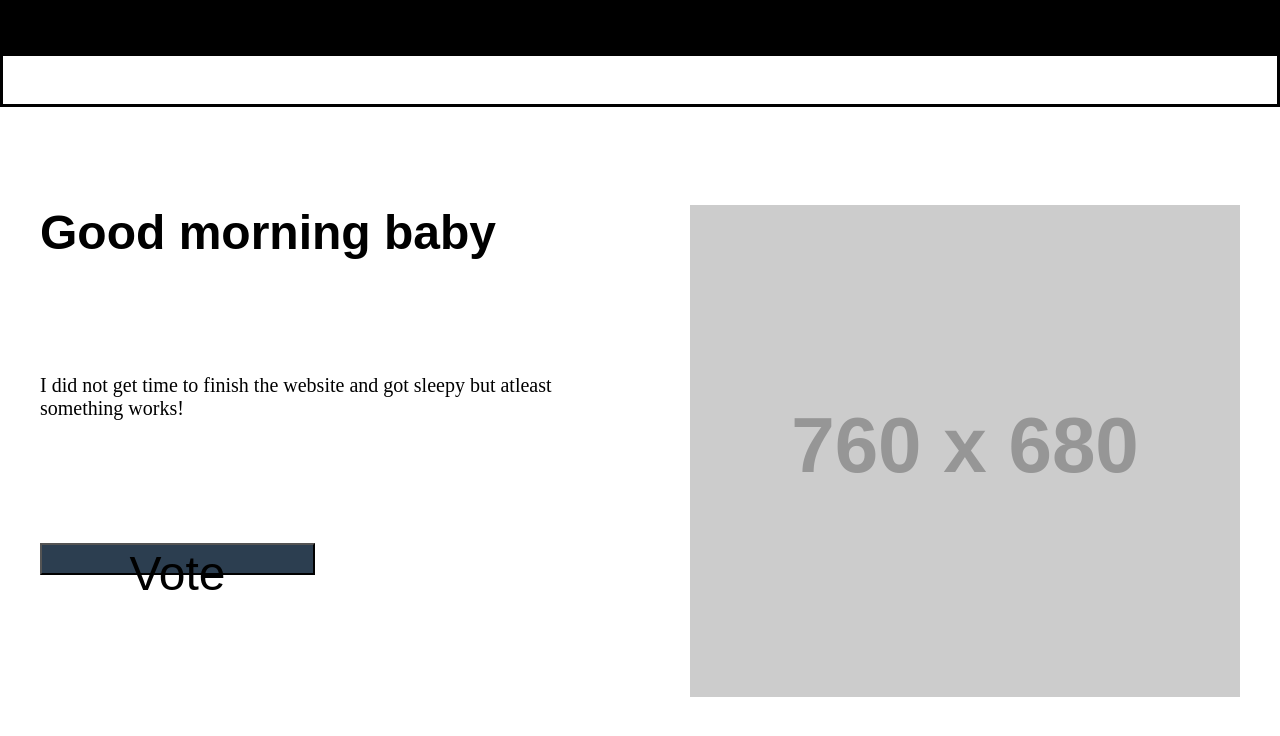
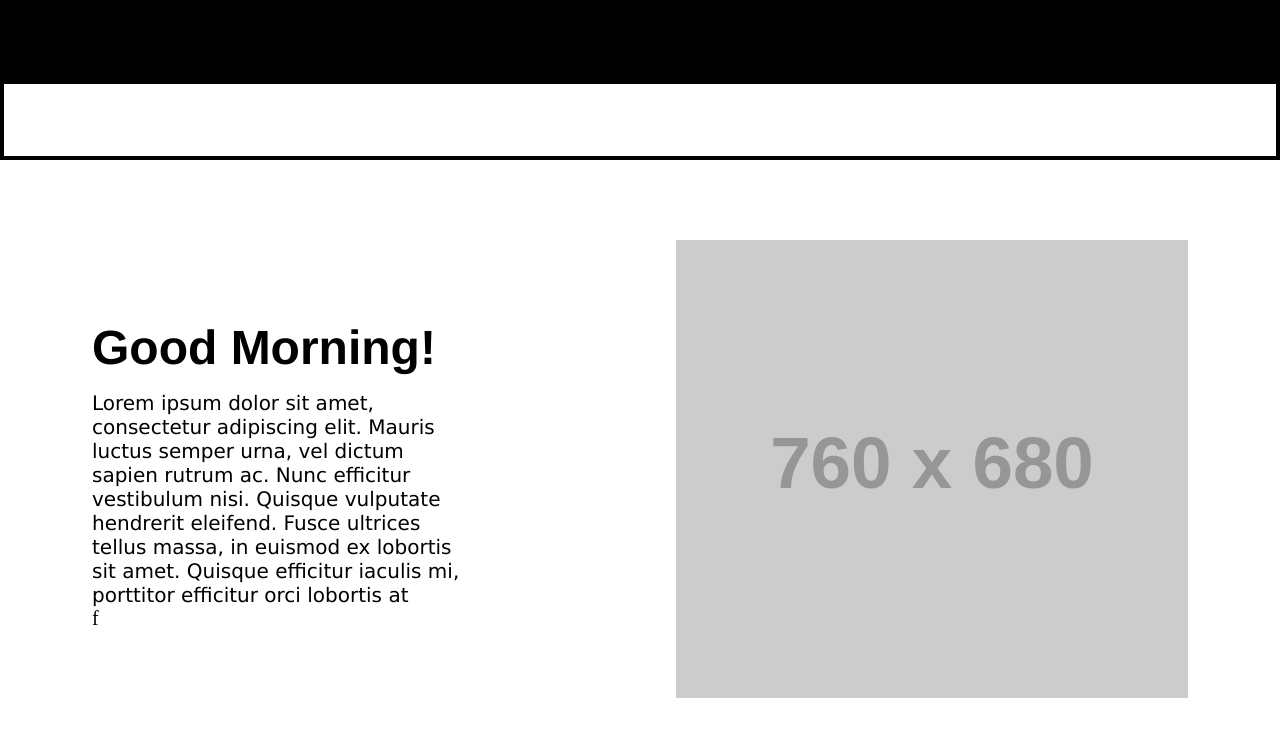
Before and after one commit to vaibhav101/vaibhav101.github.io, a Vue app: page / in a window 1280 px wide. Shown: the top 736 px of the page. Built offline with nearby package versions, Linux system fonts and the light colour scheme.

Commit message:
Much better

```diff
--- a/src/App.vue
+++ b/src/App.vue
@@ -1,33 +1,68 @@
-<script setup lang="ts">
-import NotificationHeader from "@/components/NotificationHeader.vue";
-import MainHeader from "@/components/MainHeader.vue";
-import BodyContainer from "@/components/BodyContainer.vue";
-</script>
+<script setup lang="ts"></script>
 
 <template>
   <div class="container">
-    <NotificationHeader />
-    <MainHeader />
-    <BodyContainer />
+    <div class="notification-bar-top"></div>
+    <div class="navbar-main"></div>
+    <div class="body-main-wrapper">
+      <div class="body-main">
+        <div class="body-col-left">
+          <div class="heading-main">Good Morning!</div>
+          <div class="text-main">Lorem ipsum dolor sit amet, consectetur adipiscing elit. Mauris luctus semper urna, vel dictum sapien rutrum ac. Nunc efficitur vestibulum nisi. Quisque vulputate hendrerit eleifend. Fusce ultrices tellus massa, in euismod ex lobortis sit amet. Quisque efficitur iaculis mi, porttitor efficitur orci lobortis at</div>
+          <div class="call-to-action">f</div>
+        </div>
+        <div class="body-col-right">
+          <img src="https://via.placeholder.com/760x680" />
+        </div>
+      </div>
+    </div>
   </div>
 </template>
 
 <style scoped>
-.container {
-  width: 100%;
-  display: grid;
-  grid-template-columns: 1fr;
-  grid-template-rows: 0.2fr 0.2fr 2.6fr;
-  gap: 0px 0px;
-  grid-auto-flow: row;
-  grid-template-areas:
-    "notification-header"
-    "header"
-    "body-container";
+.body-col-right img {
+  height: auto;
+  max-width: 100%;
+}
+
+.heading-main {
+  padding-top: 5rem;
+  font-size: 3rem;
+  font-family: 'Franklin Gothic Medium', 'Arial Narrow', Arial, sans-serif;
+  font-weight: bolder;
+}
+
+.text-main {
+  padding-top: 1rem;
+  font-family: 'Lucida Sans', 'Lucida Sans Regular', 'Lucida Grande', 'Lucida Sans Unicode', Geneva, Verdana, sans-serif;
+}
+
+.notification-bar-top {
+  height: 5rem;
+  background: black;
+}
+
+.navbar-main {
+  height: 5rem;
+  border: 4px solid black;
 }
 
 .container {
-  height: 100%;
-  margin: 0;
+  display: flex;
+  flex-direction: column;
+  justify-content: end;
+}
+
+.body-main {
+  padding-top: 5rem;
+  display: grid;
+  gap: 1rem;
+  grid-template-columns: 30% 40%;
+  justify-content: space-around;
+}
+
+.body-col-left {
+  display: flex;
+  flex-direction: column;
 }
 </style>
```
